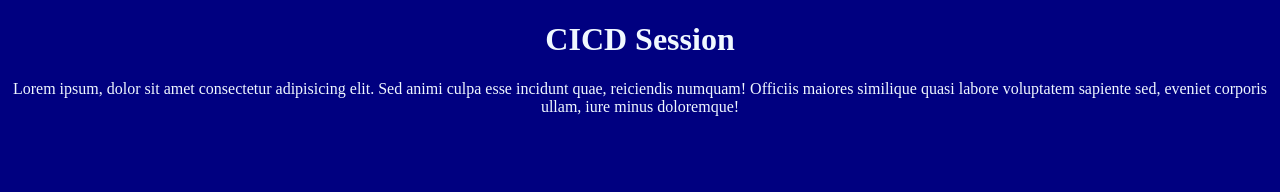
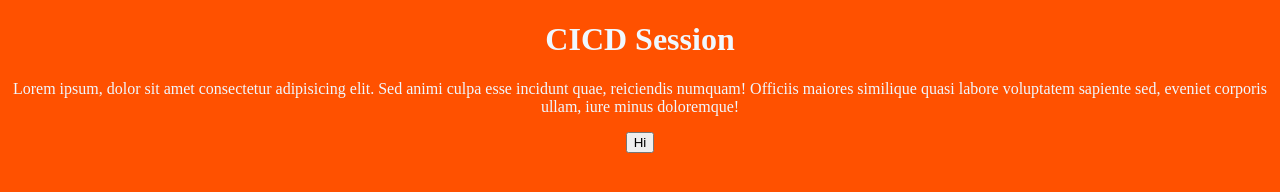
Before and after one commit to harisnaseer24/2302C2-CICD, a plain HTML site: page index.html in a window 1280 px wide. Drawn offline with Linux system fonts and the light colour scheme.

Commit message:
styles+ script added

```diff
--- a/index.html
+++ b/index.html
@@ -6,7 +6,7 @@
     <title>Document</title>
     <style>
         body{
-            background-color: navy;
+            background-color: rgb(255, 81, 0);
             text-align: center;
             color: aliceblue;
         }
@@ -15,6 +15,12 @@
 <body>
     <h1>CICD Session</h1>
     <p>Lorem ipsum, dolor sit amet consectetur adipisicing elit. Sed animi culpa esse incidunt quae, reiciendis numquam! Officiis maiores similique quasi labore voluptatem sapiente sed, eveniet corporis ullam, iure minus doloremque!</p>
+    <button onclick="showAlert()">Hi</button>
 
 </body>
+<script>
+    function showAlert(){
+        alert("CICD implemented");
+    }
+</script>
 </html>
```
